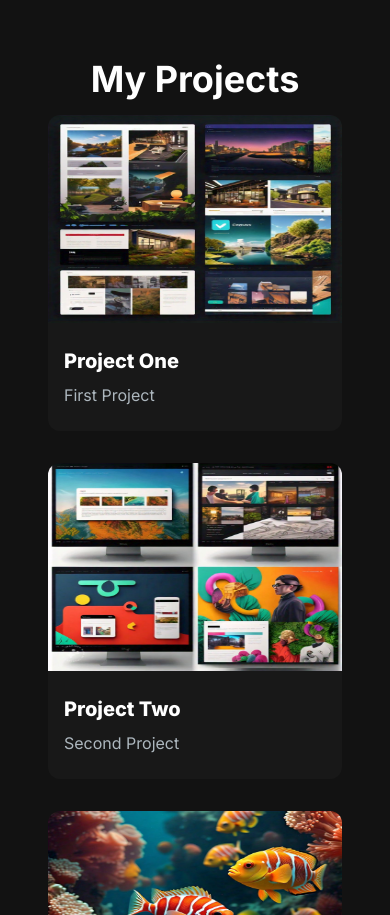
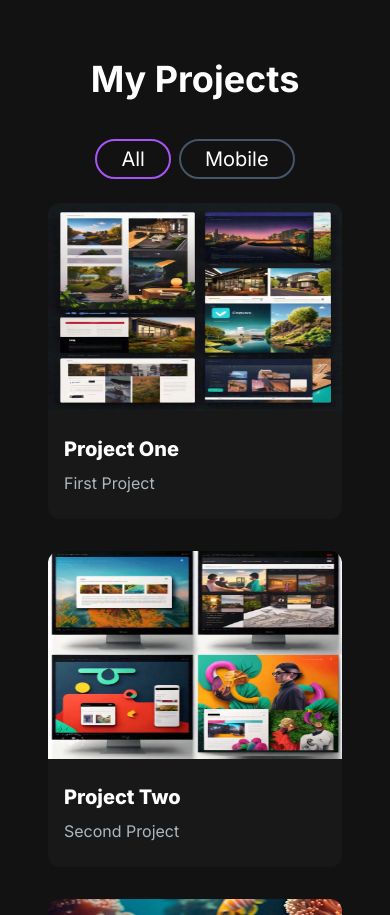
Before and after one commit to maximus-kai/portfolio, a Next.js app: page / in a window 390 px wide. Shown: the part 1726-2641 px from the top of the page. Built offline with nearby package versions, Linux system fonts and the light colour scheme.

Commit message:
Project section all or mobile established

```diff
--- a/app/src/components/ProjectCard.tsx
+++ b/app/src/components/ProjectCard.tsx
@@ -20,7 +20,7 @@ const ProjectCard:React.FC<ProjectCardProps> = ({ImageUrl,title,description,gitU
               src={ImageUrl}
               alt='project 1'
               width={500}
-          height={500} />
+              height={500} />
         <div className='
         overlay
         items-center
--- a/app/src/components/ProjectsSection.tsx
+++ b/app/src/components/ProjectsSection.tsx
@@ -62,6 +62,11 @@ const ProjectsSection = () => {
     return (
         <>
             <h2 className='text-4xl  font-bold text-white mb-4 mt-4 md:mt-0 text-center'>My Projects</h2>
+            <div className="flex flex-row items-center justify-center gap-2 py-6 text-white">
+                <button className='rounded-full border-2 border-purple-500 px-6 py-1 cursor-pointer text-xl'>All</button>
+                <button className='rounded-full border-2 border-slate-600 px-6 hover:border-white py-1 cursor-pointer text-xl'>Mobile</button>
+
+            </div>
             <div className="grid md:grid-cols-3 gap-8 md:gap-12">
 
             {
```
